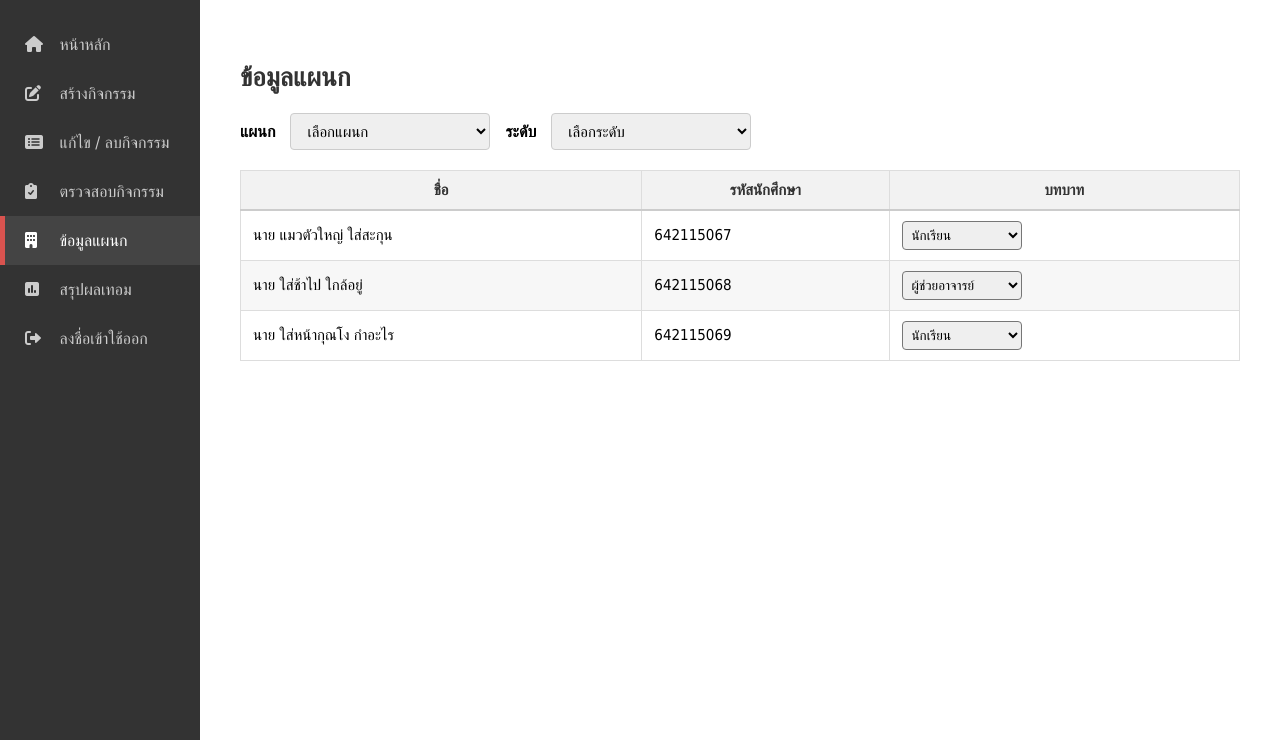
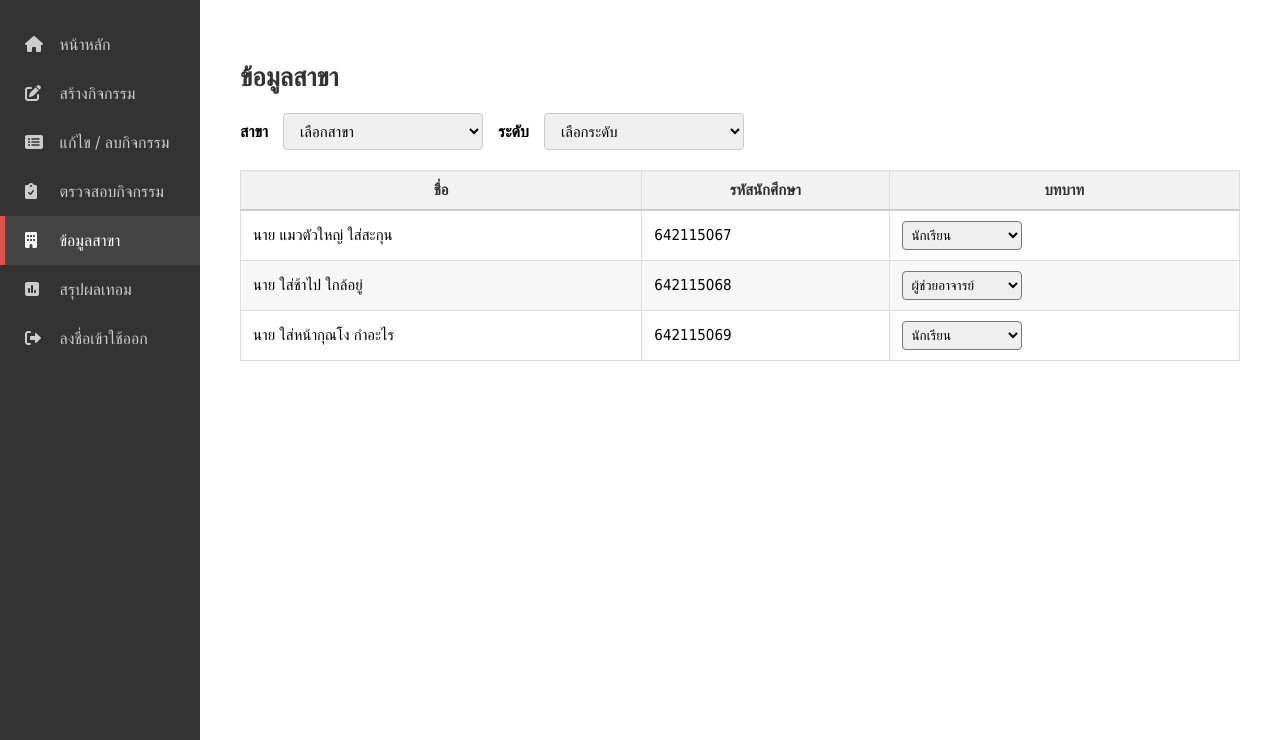
Before and after one commit to Ling4826/pro_code_bro, a PHP site: page /Department_information.html in a window 1280 px wide. Shown: the part 60-800 px from the top of the page. Run offline with PHP 8.4, Linux system fonts and the light colour scheme.

Commit message:
modified:   Department_information.html 	modified:   Edit.html 	modified:   Term_results_summary.html 	modified:   check_activity.html 	modified:   create_activity.html 	modified:   create_activity_script.js 	modified:   edit_delete_activity.html 	modified:   index.html 	modified:   script.js 	modified:   style.css 	modified:   summary.html

```diff
--- a/Department_information.html
+++ b/Department_information.html
@@ -3,7 +3,7 @@
 <head>
   <meta charset="UTF-8">
   <meta name="viewport" content="width=device-width, initial-scale=1.0">
-  <title>ข้อมูลแผนก - PBNTC</title>
+  <title>ข้อมูลสาขา - PBNTC</title>
   <link rel="stylesheet" href="https://cdnjs.cloudflare.com/ajax/libs/font-awesome/6.0.0-beta3/css/all.min.css">
   <link rel="stylesheet" href="style.css">
   <style>
@@ -29,19 +29,19 @@
             <a href="create_activity.html"><i class="fas fa-edit"></i> สร้างกิจกรรม</a>
             <a href="edit_delete_activity.html"><i class="fas fa-list-alt"></i> แก้ไข / ลบกิจกรรม</a>
             <a href="check_activity.html"><i class="fas fa-clipboard-check"></i> ตรวจสอบกิจกรรม</a>
-            <a href="Department_information.html" class="active"><i class="fas fa-building"></i> ข้อมูลแผนก</a>
+            <a href="Department_information.html" class="active"><i class="fas fa-building"></i> ข้อมูลสาขา</a>
             <a href="Term_results_summary.html"><i class="fas fa-poll"></i> สรุปผลเทอม</a>
             <a href="#" class="logout"><i class="fas fa-sign-out-alt"></i> ลงชื่อเข้าใช้ออก</a>
         </nav>
     </div>
 
     <div class="content">
-        <h2 class="page-title">ข้อมูลแผนก</h2>
+        <h2 class="page-title">ข้อมูลสาขา</h2>
 
         <div class="filter-controls">
-            <label for="department">แผนก</label>
+            <label for="department">สาขา</label>
             <select id="department" class="filter-select">
-                <option>เลือกแผนก</option>
+                <option>เลือกสาขา</option>
                 <option>เทคโนโลยีคอมพิวเตอร์</option>
                 <option>ไฟฟ้ากำลัง</option>
                 <option>เครื่องกล</option>
--- a/Term_results_summary.html
+++ b/Term_results_summary.html
@@ -31,7 +31,7 @@
             <a href="create_activity.html"><i class="fas fa-edit"></i> สร้างกิจกรรม</a>
             <a href="edit_delete_activity.html"><i class="fas fa-list-alt"></i> แก้ไข / ลบกิจกรรม</a>
             <a href="check_activity.html"><i class="fas fa-clipboard-check"></i> ตรวจสอบกิจกรรม</a>
-            <a href="Department_information.html"><i class="fas fa-building"></i> ข้อมูลแผนก</a>
+            <a href="Department_information.html"><i class="fas fa-building"></i> ข้อมูลสาขา</a>
             <a href="Term_results_summary.html" class="active"><i class="fas fa-poll"></i> สรุปผลเทอม</a>
             <a href="#" class="logout"><i class="fas fa-sign-out-alt"></i> ลงชื่อเข้าใช้ออก</a>
         </nav>
@@ -46,7 +46,7 @@
             <i class="fa fa-search"></i>
           </div>
           <select class="filter-select">
-            <option>เลือกแผนก</option>
+            <option>เลือกสาขา</option>
             <option>เทคโนโลยีคอมพิวเตอร์</option>
             <option>ไฟฟ้ากำลัง</option>
             <option>เครื่องกล</option>
@@ -62,7 +62,7 @@
           <thead>
             <tr>
               <th>ชื่อนักเรียน</th>
-              <th>แผนก</th>
+              <th>สาขา</th>
               <th>ครูที่ปรึกษา</th>
               <th>เข้าร่วมกิจกรรม</th>
               <th>เข้าร่วมฝึกงาน</th>
--- a/check_activity.html
+++ b/check_activity.html
@@ -118,7 +118,7 @@
                 <a href="create_activity.html"><i class="fas fa-edit"></i> สร้างกิจกรรม</a>
                 <a href="edit_delete_activity.html"><i class="fas fa-list-alt"></i> แก้ไข / ลบกิจกรรม</a>
                 <a href="check_activity.html" class="active"><i class="fas fa-clipboard-check"></i> ตรวจสอบกิจกรรม</a>
-                <a href="Department_information.html"><i class="fas fa-building"></i> ข้อมูลแผนก</a>
+                <a href="Department_information.html"><i class="fas fa-building"></i> ข้อมูลสาขา</a>
                 <a href="Term_results_summary.html"><i class="fas fa-poll"></i> สรุปผลเทอม</a>
                 <a href="#" class="logout"><i class="fas fa-sign-out-alt"></i> ลงชื่อเข้าใช้ออก</a>
             </nav>
@@ -153,7 +153,7 @@
                     <tr>
                         <th style="width: 30%;">กิจกรรม</th>
                         <th style="width: 15%;">เวลา</th>
-                        <th style="width: 20%;">แผนก</th>
+                        <th style="width: 20%;">สาขา</th>
                         <th class="status-cell" style="width: 15%;">สถานะเช็กชื่อ</th>
                         <th style="width: 15%;">สรุป</th>
                         <th style="width: 5%;"><i class="fas fa-sync-alt" title="รีเฟรช"></i></th>
@@ -169,7 +169,7 @@
                         <td></td>
                     </tr>
                     <tr>
-                        <td>กิจกรรมแผนกคอมฯ</td>
+                        <td>กิจกรรมสาขาคอมฯ</td>
                         <td>13:00-15:00</td>
                         <td>คอมพิวเตอร์</td>
                         <td class="status-cell partial"><i class="fas fa-exclamation-triangle status-icon"></i>ยังไม่ครบ</td>
--- a/create_activity.html
+++ b/create_activity.html
@@ -119,7 +119,7 @@
                             class="fas fa-clipboard-check"></i>
                         ตรวจสอบกิจกรรม</a>
                     <a href="Department_information.html"><i
-                            class="fas fa-building"></i> ข้อมูลแผนก</a>
+                            class="fas fa-building"></i> ข้อมูลสาขา</a>
                     <a href="Term_results_summary.html"><i
                             class="fas fa-poll"></i> สรุปผลเทอม</a>
                     <a href="#" class="logout"><i
@@ -171,9 +171,9 @@
                     <div class="form-row">
                         <div class="form-group">
                             <label for="department"
-                                class="required">แผนก</label>
+                                class="required">สาขา</label>
                             <select id="department" name="department" required>
-                                <option value>เลือกแผนก</option>
+                                <option value>เลือกสาขา</option>
                                 <!-- เพิ่ม option ต่าง ๆ -->
                             </select>
                         </div>
--- a/create_activity_script.js
+++ b/create_activity_script.js
@@ -17,12 +17,12 @@ async function fetchDepartments() {
     if (error) {
         console.error('Error fetching departments:', error.message);
         const departmentSelect = document.getElementById('department');
-        departmentSelect.innerHTML = '<option value="">ไม่สามารถโหลดแผนกได้</option>';
+        departmentSelect.innerHTML = '<option value="">ไม่สามารถโหลดสาขาได้</option>';
         return;
     }
 
     const departmentSelect = document.getElementById('department');
-    departmentSelect.innerHTML = '<option value="">เลือกแผนก</option>';
+    departmentSelect.innerHTML = '<option value="">เลือกสาขา</option>';
 
     if (departments) {
         departments.forEach(dept => {
@@ -116,7 +116,7 @@ async function handleCreateActivity(event) {
 // *DOM Content Loaded Event Listener (เรียกใช้ Flatpickr ที่นี่)*
 // -------------------------------------------------------------
 document.addEventListener('DOMContentLoaded', () => {
-    // 1. เรียกใช้ฟังก์ชันดึงข้อมูลแผนก
+    // 1. เรียกใช้ฟังก์ชันดึงข้อมูลสาขา
     fetchDepartments();
 
     // 2. ตั้งค่า Flatpickr สำหรับวันที่ (ภาษาไทย/พ.ศ.)
--- a/edit_delete_activity.html
+++ b/edit_delete_activity.html
@@ -33,7 +33,7 @@
                 <a href="create_activity.html"><i class="fas fa-edit"></i> สร้างกิจกรรม</a>
                 <a href="edit_delete_activity.html" class="active"><i class="fas fa-list-alt"></i> แก้ไข / ลบกิจกรรม</a>
                 <a href="#"><i class="fas fa-clipboard-check"></i> ตรวจสอบกิจกรรม</a>
-                <a href="#"><i class="fas fa-building"></i> ข้อมูลแผนก</a>
+                <a href="#"><i class="fas fa-building"></i> ข้อมูลสาขา</a>
                 <a href="summary.html"><i class="fas fa-poll"></i> สรุปผลเทอม</a>
                 <a href="#" class="logout"><i class="fas fa-sign-out-alt"></i> ลงชื่อเข้าใช้ออก</a>
             </nav>
@@ -49,7 +49,7 @@
                 </div>
 
                 <select class="filter-select" id="departmentFilter">
-                    <option value="">แผนก</option>
+                    <option value="">สาขา</option>
                     </select>
 
                 <select class="filter-select" id="levelFilter">
--- a/index.html
+++ b/index.html
@@ -21,7 +21,7 @@
                 <a href="create_activity.html"><i class="fas fa-edit"></i> สร้างกิจกรรม</a>
                 <a href="edit_delete_activity.html"><i class="fas fa-list-alt"></i> แก้ไข / ลบกิจกรรม</a>
                 <a href="check_activity.html"><i class="fas fa-clipboard-check"></i> ตรวจสอบกิจกรรม</a>
-                <a href="Department_information.html"><i class="fas fa-building"></i> ข้อมูลแผนก</a>
+                <a href="Department_information.html"><i class="fas fa-building"></i> ข้อมูลสาขา</a>
                 <a href="Term_results_summary.html"><i class="fas fa-poll"></i> สรุปผลเทอม</a>
                 <a href="#" class="logout"><i class="fas fa-sign-out-alt"></i> ลงชื่อเข้าใช้ออก</a>
             </nav>
@@ -50,7 +50,7 @@
 
                 <a href="Department_information.html" class="function-block orange">
                     <i class="fas fa-building"></i>
-                    <span>ข้อมูลแผนก</span>
+                    <span>ข้อมูลสาขา</span>
                 </a>
 
                 <a href="Term_results_summary.html" class="function-block purple">
--- a/style.css
+++ b/style.css
@@ -216,11 +216,11 @@ body {
 .function-block.blue { background-color: #337ab7; } /* สร้างกิจกรรม - สีฟ้า */
 .function-block.red { background-color: #d9534f; }    /* แก้ไข / ลบกิจกรรม */
 .function-block.green { background-color: #5cb85c; }  /* ตรวจสอบกิจกรรม - สีเขียว */
-.function-block.orange { background-color: #f0ad4e; } /* ข้อมูลแผนก */
+.function-block.orange { background-color: #f0ad4e; } /* ข้อมูลสาขา */
 .function-block.purple { background-color: #673ab7; } /* สรุปผลเทอม */
 
 
-/* *** START: CSS สำหรับหน้าตาราง (สรุปผลและข้อมูลแผนก) ***
+/* *** START: CSS สำหรับหน้าตาราง (สรุปผลและข้อมูลสาขา) ***
 */
 
 .page-title { /* ใช้แทน .content-header */
@@ -301,5 +301,5 @@ body {
     white-space: nowrap;
 }
 
-/* *** END: CSS สำหรับหน้าตาราง (สรุปผลและข้อมูลแผนก) ***
+/* *** END: CSS สำหรับหน้าตาราง (สรุปผลและข้อมูลสาขา) ***
 */
--- a/summary.html
+++ b/summary.html
@@ -36,7 +36,7 @@
                 <a href="create_activity.html"><i class="fas fa-edit"></i> สร้างกิจกรรม</a>
                 <a href="edit_delete_activity.html"><i class="fas fa-list-alt"></i> แก้ไข / ลบกิจกรรม</a>
                 <a href="check_activity.html"><i class="fas fa-clipboard-check"></i> ตรวจสอบกิจกรรม</a>
-                <a href="Department_information.html"><i class="fas fa-building"></i> ข้อมูลแผนก</a>
+                <a href="Department_information.html"><i class="fas fa-building"></i> ข้อมูลสาขา</a>
                 <a href="Term_results_summary.html" class="active"><i class="fas fa-poll"></i> สรุปผลเทอม</a>
                 <a href="#" class="logout"><i class="fas fa-sign-out-alt"></i> ลงชื่อเข้าใช้ออก</a>
             </nav>
@@ -48,7 +48,7 @@
 
                 <div class="filter-controls" style="margin-bottom: 20px;">
                     <input type="text" placeholder="ค้นหาชื่อนักเรียน">
-                    <select><option>แผนก</option></select>
+                    <select><option>สาขา</option></select>
                     <select><option>ระดับ</option></select>
                 </div>
 
@@ -56,7 +56,7 @@
                     <thead>
                         <tr>
                             <th>ชื่อนักเรียน</th>
-                            <th>แผนก</th>
+                            <th>สาขา</th>
                             <th>กิจกรรมทั้งหมด</th>
                             <th>เข้าร่วมกิจกรรม</th>
                             <th>EX กิจกรรม (%)</th>
```
Also changed, not shown: Edit.html (+5 -5 lines), script.js (+6 -6 lines).
